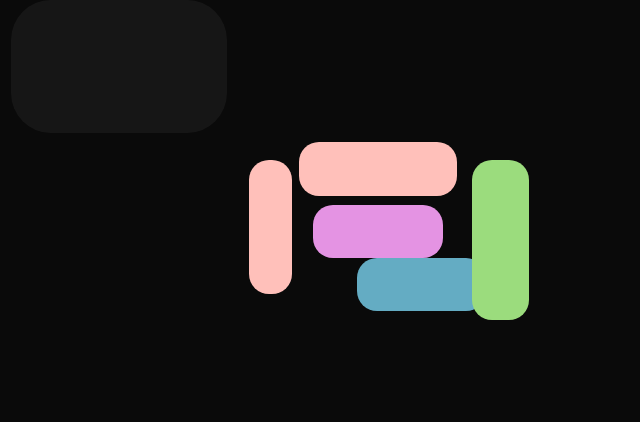
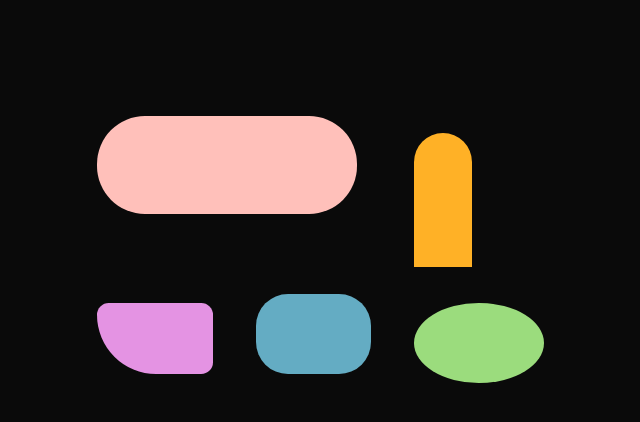
Before and after one commit to joshupadhyay/flashy-designs, a React (Vite) app: page / in a window 1280 px wide. Shown: the top 422 px of the page, without its empty margins (269-909 px from the left). Built offline with nearby package versions, Linux system fonts and the light colour scheme.

Commit message:
WIP moving blobs

```diff
--- a/src/HyperplexedFlashy.tsx
+++ b/src/HyperplexedFlashy.tsx
@@ -1,33 +1,62 @@
-import { useState } from "react";
+import { useEffect, useMemo, useState } from "react";
 
 export function HyperPlexed() {
-  const possibleConfigs = ["1", "2", "3", "4"];
+  // avoid re-init of static array
+  const possiblePhases = useMemo(() => {
+    const possiblePhases = [
+      { roundness: "1", config: "1" },
+      { roundness: "1", config: "1" },
+      { roundness: "1", config: "2" },
+      { roundness: "1", config: "3" },
+      { roundness: "1", config: "4" },
+      { roundness: "2", config: "1" },
+      { roundness: "2", config: "2" },
+      { roundness: "2", config: "3" },
+      { roundness: "2", config: "4" },
+      { roundness: "3", config: "1" },
+      { roundness: "3", config: "1" },
+      { roundness: "3", config: "2" },
+      { roundness: "3", config: "3" },
+      { roundness: "3", config: "4" },
+    ];
+    return possiblePhases;
+  }, []);
 
-  const [configuration, setConfiguration] = useState<string>(
-    possibleConfigs[0]!
-  );
+  // configuration is a number, the index of the list of possible configurations
+  const [config, setConfig] = useState<number>(0);
 
   function getRandomInt() {
-    return Math.floor(Math.random() * possibleConfigs.length - 1);
-    // get a random configuration from the list
+    return Math.floor(Math.random() * (possiblePhases.length - 1));
   }
 
-  setInterval(() => {
-    const idx = getRandomInt();
+  useEffect(() => {
+    const interval = setInterval(() => {
+      var rand = getRandomInt();
+      // enforced within list
+      // console.log("rand here", rand);
+      // console.log("config", config);
 
-    // len -1 of list, enforce
-    setConfiguration(possibleConfigs[idx]!);
-  }, 3000);
+      if (rand === config) {
+        // if rand = 0, we get -1 (last config!)
+        rand -= 1;
+      }
+      setConfig(rand);
+    }, 3000);
+
+    return () => clearInterval(interval);
+  }, [config]);
 
   return (
-    <div id="wrapper" data-roundness="1" data-configuration={configuration}>
+    <div
+      id="wrapper"
+      data-roundness={possiblePhases[config]?.roundness}
+      data-configuration={possiblePhases[config]?.config}
+    >
       <div className="shape"></div>
       <div className="shape"></div>
       <div className="shape"></div>
       <div className="shape"></div>
       <div className="shape"></div>
-      <div className="shape"></div>
-      <div id="wrapper"></div>
     </div>
   );
 }
--- a/src/index.css
+++ b/src/index.css
@@ -22,7 +22,7 @@ body {
   background-color: rgba(255, 255, 255, 5%);
   position: absolute;
   transition: left, top, height, border-radius;
-  transition-duration: 750ms;
+  transition-duration: 1000ms;
   transition-timing-function: ease-in-out;
 }
 
@@ -31,7 +31,7 @@ body {
 }
 
 #wrapper > .shape:nth-child(2) {
-  background-color: rgba(255, 192, 186);
+  background-color: rgba(255, 177, 38);
 }
 #wrapper > .shape:nth-child(3) {
   background-color: rgba(228, 147, 227);
@@ -43,10 +43,6 @@ body {
   background-color: rgba(155, 220, 125);
 }
 
-/* optional rounding toggle */
-#wrapper[data-roundness="1"] > .shape {
-  border-radius: 2.5rem;
-}
 /* make perfect circles for small “dot” layouts if you want */
 /* #wrapper[data-roundness="2"] > .shape { border-radius: 50%; } */
 
@@ -55,43 +51,45 @@ body {
    ========================================================= */
 #wrapper[data-configuration="1"] > .shape:nth-child(1) {
   /* long rounded capsule up top */
-  left: 10%;
+  left: 15%;
   top: 10%;
   width: 55%;
-  height: 22%;
+  height: 40%;
   border-radius: 3rem;
+  border-top-right-radius: 0rem;
 }
 #wrapper[data-configuration="1"] > .shape:nth-child(2) {
   /* left wheel-ish blob */
-  left: 15%;
-  top: 68%;
+  left: 20%;
+  top: 56%;
   width: 20%;
-  height: 15%;
+  height: 30%;
   border-radius: 50%;
 }
 #wrapper[data-configuration="1"] > .shape:nth-child(3) {
   /* middle bottom block */
-  left: 40%;
-  top: 66%;
+  left: 46%;
+  top: 56%;
   width: 22%;
-  height: 16%;
+  height: 30%;
   border-radius: 1.25rem;
 }
 #wrapper[data-configuration="1"] > .shape:nth-child(4) {
   /* right “cab” upright */
   left: 70%;
-  top: 30%;
+  top: 10%;
   width: 18%;
-  height: 38%;
+  height: 80%;
   border-radius: 1rem;
+  border-top-left-radius: 0rem;
 }
 #wrapper[data-configuration="1"] > .shape:nth-child(5) {
   /* right wheel-ish */
-  left: 72%;
-  top: 70%;
+  left: 71%;
+  top: 55%;
   width: 16%;
-  height: 18%;
-  border-radius: 50%;
+  height: 30%;
+  border-radius: 10%;
 }
 
 /* =========================================================
@@ -206,5 +204,26 @@ body {
   left: 66%;
 }
 #wrapper[data-configuration="4"] > .shape:nth-child(5) {
-  left: 82%;
+  left: 84%;
 }
+
+/* optional rounding toggle */
+#wrapper[data-roundness="1"] > .shape {
+  border-radius: 2.5rem;
+}
+
+#wrapper[data-roundness="3"] > .shape:nth-child(3) {
+  border-bottom-left-radius: 10rem;
+}
+
+#wrapper[data-roundness="3"] > .shape:nth-child(2) {
+  border-top-right-radius: 8rem;
+  border-top-left-radius: 8rem;
+  border-bottom-left-radius: 0rem;
+  border-bottom-right-radius: 0rem;
+}
+
+#wrapper[data-roundness="2"] > .shape {
+  border-radius: 50%;
+  width: ;
+}
```
